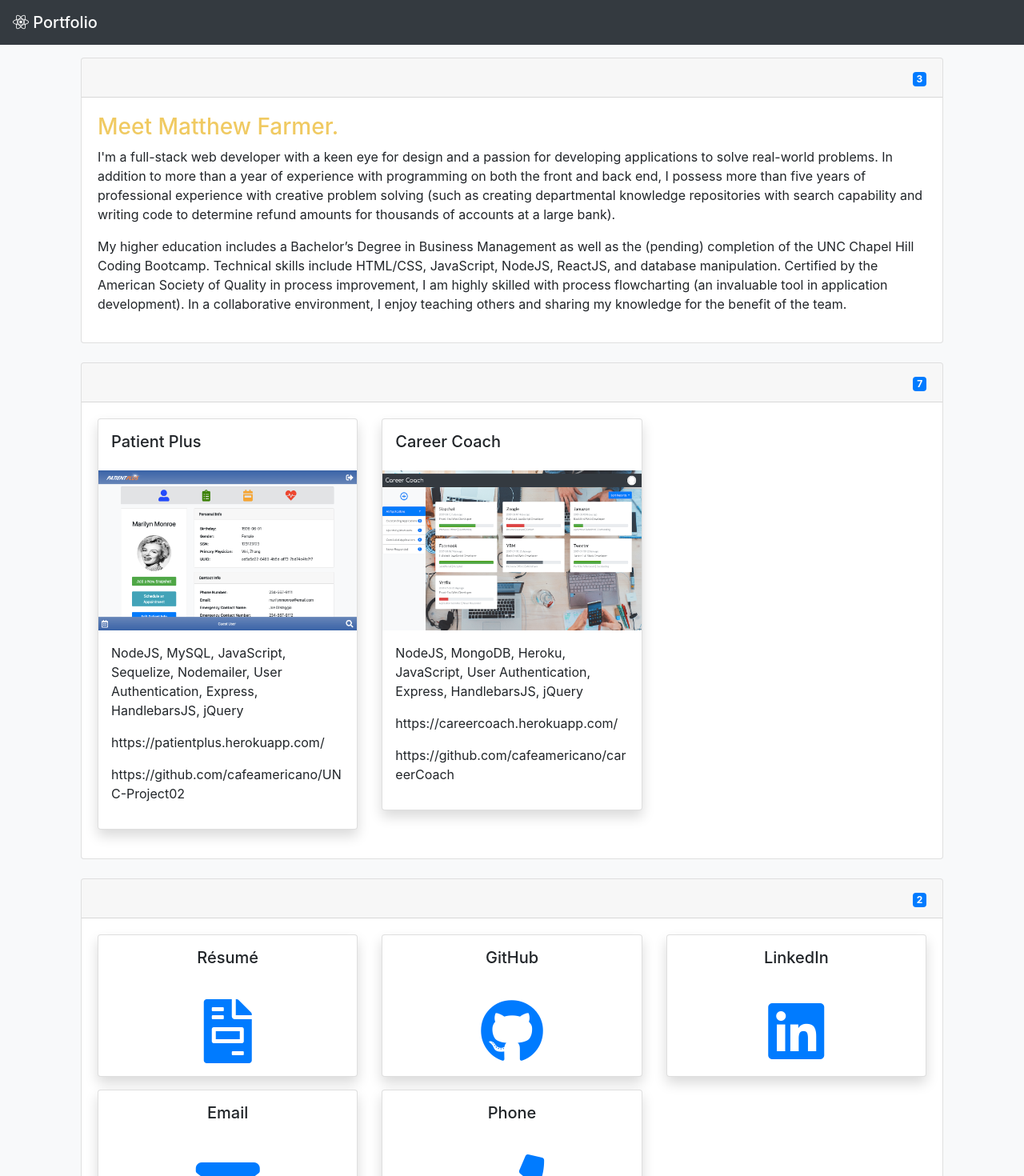
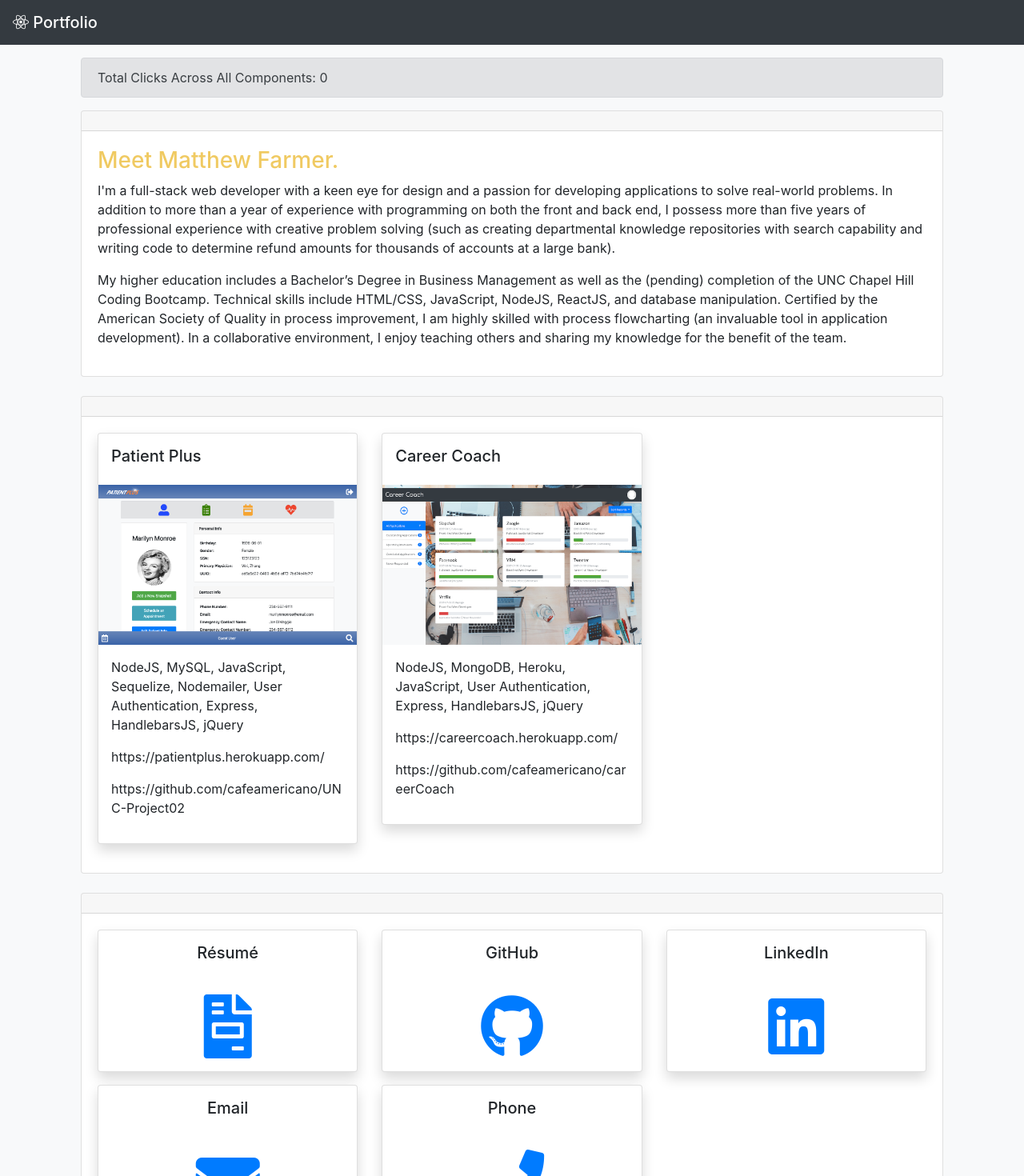
Before and after one commit to cafeamericano/reactPortfolio, a React (Create React App) app in the folder frontend/: page / in a window 1280 px wide. Shown: the top 1470 px of the page at 80% size. Built offline with nearby package versions, Linux system fonts and the light colour scheme.

Commit message:
Cumulative clicks now tracked

```diff
--- a/frontend/src/components/AboutMe.js
+++ b/frontend/src/components/AboutMe.js
@@ -26,7 +26,7 @@ class AboutMe extends Component {
     return (
       /////////////////////////////////////////////////////////////////////////////////
       /////////////////////////////////////////////////////////////////////////////////
-      <section onClick={this.props.clickingAction} class="card mb-4">
+      <section onClick={this.props.cumulativeClicker} class="card mb-4">
         <div className="card-header text-right">
           <span class="badge badge-primary">{this.props.badgeCount}</span>
         </div>
--- a/frontend/src/components/Applications.js
+++ b/frontend/src/components/Applications.js
@@ -56,7 +56,7 @@ class Applications extends Component {
     return (
       /////////////////////////////////////////////////////////////////////////////////
       /////////////////////////////////////////////////////////////////////////////////
-      <section onClick={this.props.clickingAction} class="card mb-4">
+      <section onClick={this.props.cumulativeClicker} class="card mb-4">
         <div className="card-header text-right">
           <span class="badge badge-primary">{this.props.badgeCount}</span>
         </div>
--- a/frontend/src/components/Connect.js
+++ b/frontend/src/components/Connect.js
@@ -59,7 +59,7 @@ class Connect extends Component {
     return (
       /////////////////////////////////////////////////////////////////////////////////
       /////////////////////////////////////////////////////////////////////////////////
-      <section onClick={this.props.clickingAction} class="card mb-4">
+      <section onClick={this.props.cumulativeClicker} class="card mb-4">
         <div className="card-header text-right">
           <span class="badge badge-primary">{this.props.badgeCount}</span>
         </div>
--- a/frontend/src/components/Main.js
+++ b/frontend/src/components/Main.js
@@ -15,17 +15,17 @@ class Main extends Component {
   constructor(props) {
     super(props);
     this.state = {
-      totalClicks: 0,
+      totalClicks: 0
     };
-    this.handleClick = this.handleClick.bind(this);
+    this.tallyCumulativeClicks = this.tallyCumulativeClicks.bind(this);
   }
 
   //LIFECYCLE METHODS=========================================================================================================================================================
 
   //SELF METHODS=========================================================================================================================================================
 
-  //When handleClick is called, do the following
-  handleClick() {
+  //When tallyCumulativeClicks is called, do the following
+  tallyCumulativeClicks() {
     const total = this.state.totalClicks;
     this.setState({ totalClicks: total + 1 });
   }
@@ -35,9 +35,16 @@ class Main extends Component {
   render() {
     return (
       <div className="p-3">
-        <AboutMe badgeCount='3' clickingAction={this.handleClick}></AboutMe>
-        <Applications badgeCount='7' clickingAction={this.handleClick}></Applications>
-        <Connect badgeCount='2' clickingAction={this.handleClick}></Connect>
+        <div class="alert alert-secondary" role="alert">
+          Total Clicks Across All Components: {this.state.totalClicks}
+        </div>
+        <AboutMe
+          cumulativeClicker={this.tallyCumulativeClicks}
+        ></AboutMe>
+        <Applications
+          cumulativeClicker={this.tallyCumulativeClicks}
+        ></Applications>
+        <Connect cumulativeClicker={this.tallyCumulativeClicks}></Connect>
       </div>
     );
   }
```
